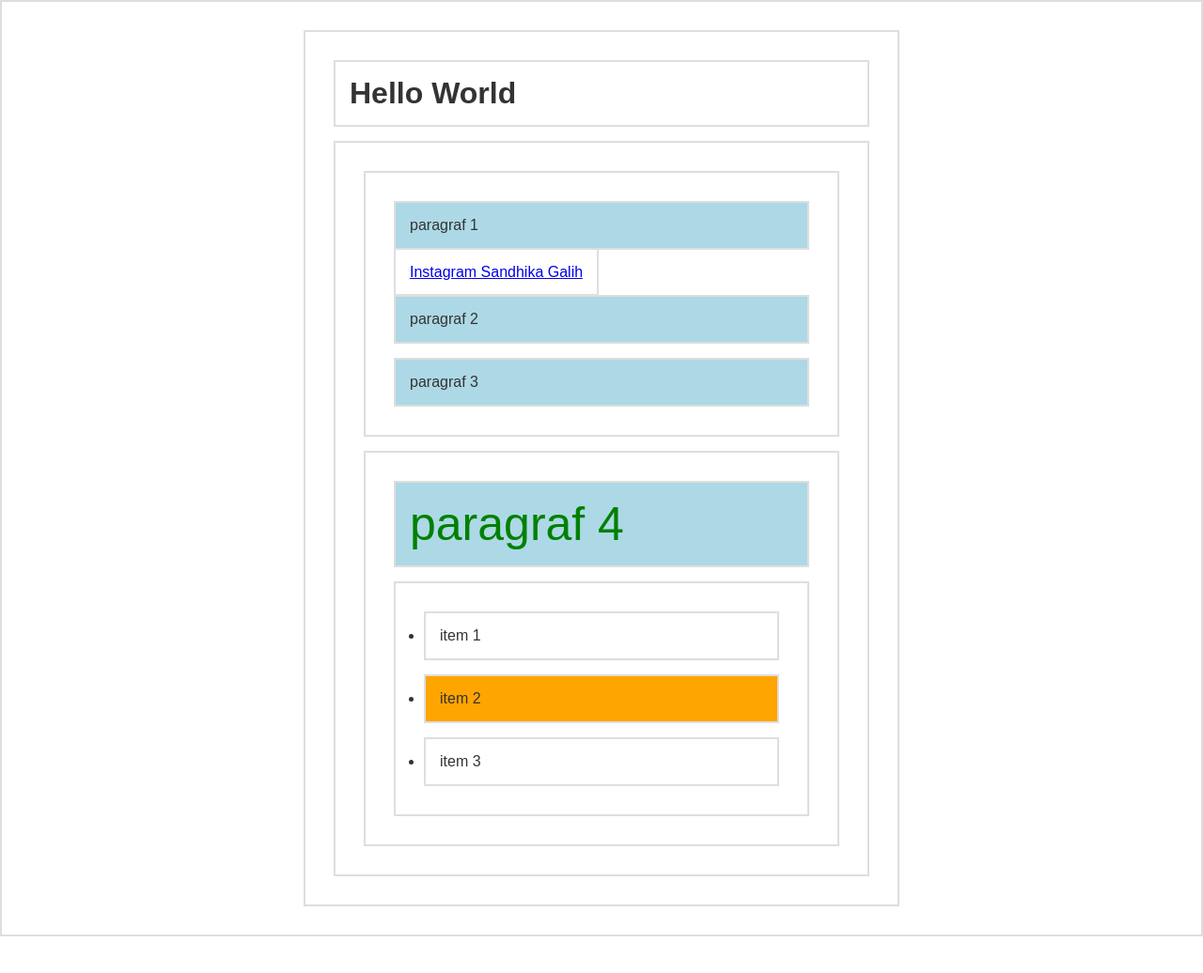
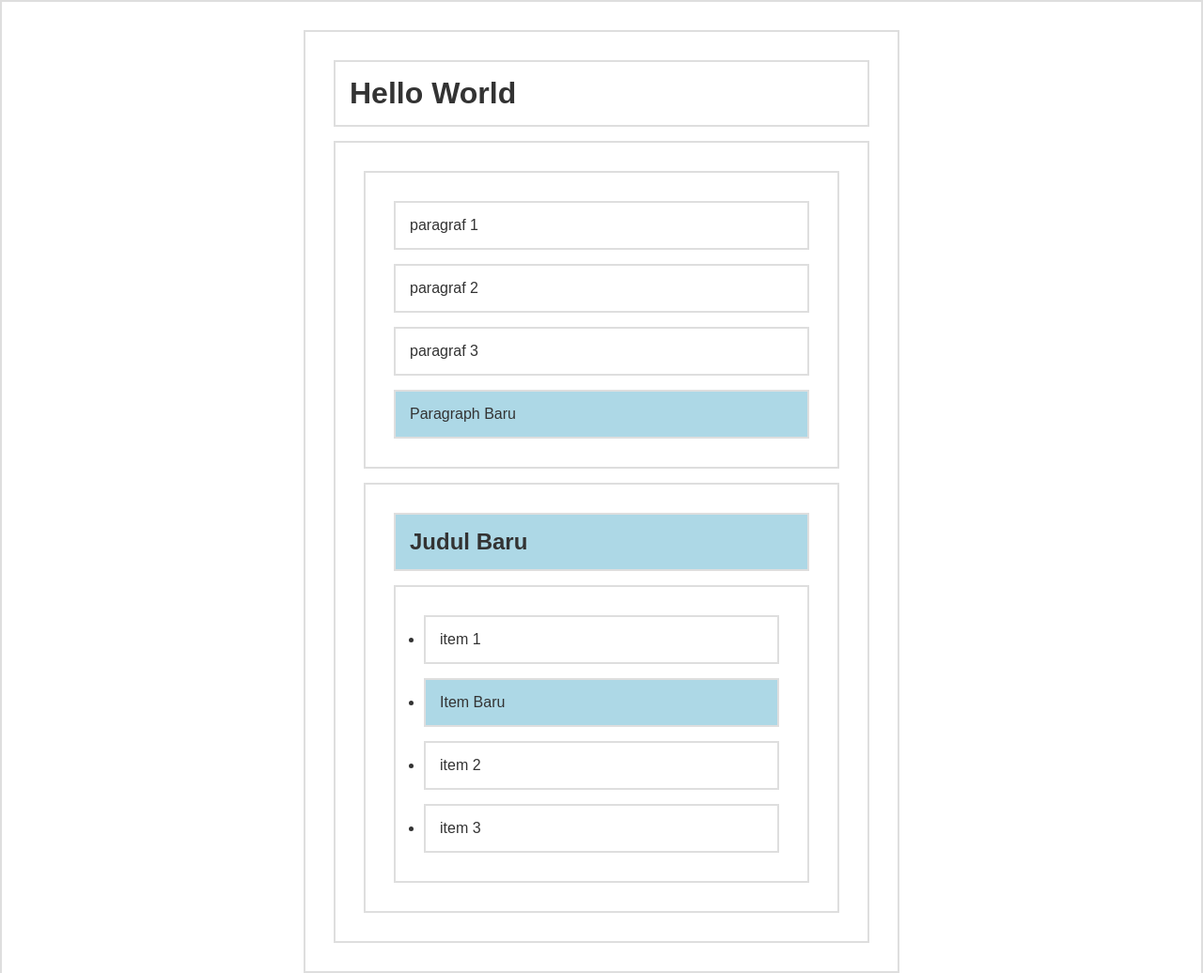
Before and after one commit to hudaaeda10/Tutorial-DOM-Javascript, a plain HTML site: page dom.html in a window 1280 px wide. Shown: the top 1036 px of the page at 94% size. Before the commit the page ends 997 px from the top, so only its background shows below. Drawn offline with Linux system fonts and the light colour scheme.

Commit message:
Pertemuan #6 - DOM Manipulation (part 2)

```diff
--- a/dom.html
+++ b/dom.html
@@ -46,7 +46,8 @@
     </div>
 
     <!-- <script src="script.js"></script> -->
-    <script src="scripts.js"></script>
+    <!-- <script src="scripts.js"></script> -->
+    <script src="domManipulation.js"></script>
 </body>
 
 </html>
--- /dev/null
+++ b/domManipulation.js
@@ -0,0 +1,41 @@
+// DOM Manipulation
+// buat element baru
+const pBaru = document.createElement('p');
+const teksPBaru = document.createTextNode('Paragraph Baru');
+
+// rangkai element dengan teks
+pBaru.appendChild(teksPBaru);
+
+// letakkan element ke tempat yang diinginkan
+const sectionA = document.getElementById('a');
+sectionA.appendChild(pBaru);
+
+// menambah element di tengah2 / bukan diakhir
+const liBaru = document.createElement('li');
+const liText = document.createTextNode('Item Baru');
+
+liBaru.appendChild(liText);
+
+const ul = document.querySelector('section#b ul');
+const li2 = ul.querySelector('li:nth-child(2)');
+
+// pemasangan ke element setelah item 1
+ul.insertBefore(liBaru, li2);
+
+// menghapus element
+const link = document.getElementsByTagName('a')[0];
+sectionA.removeChild(link);
+
+// melakukan replace
+const sectionB = document.getElementById('b');
+const a = sectionB.querySelector('p');
+
+const h2Baru = document.createElement('h2');
+const h2Text = document.createTextNode('Judul Baru');
+h2Baru.appendChild(h2Text);
+
+sectionB.replaceChild(h2Baru, a);
+
+pBaru.style.backgroundColor ='lightblue';
+liBaru.style.backgroundColor ='lightblue';
+h2Baru.style.backgroundColor ='lightblue';
```
